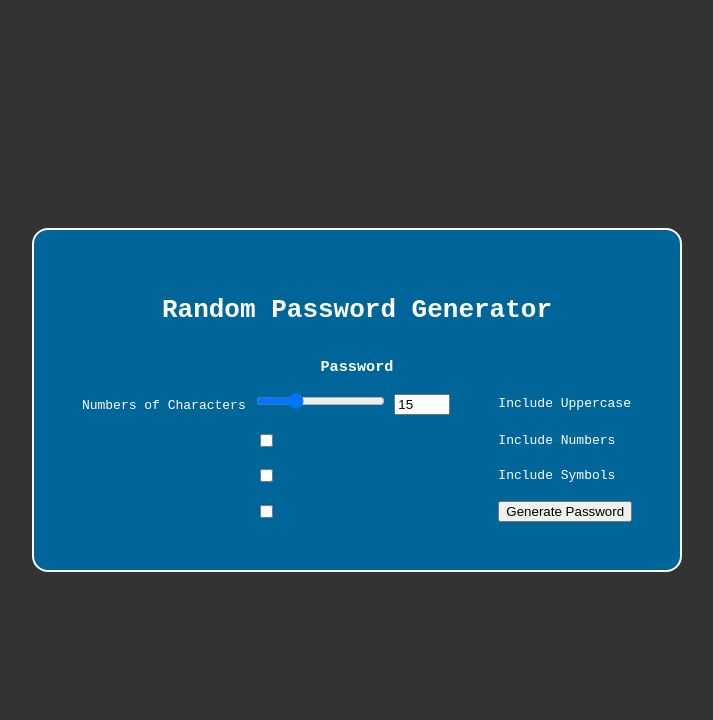
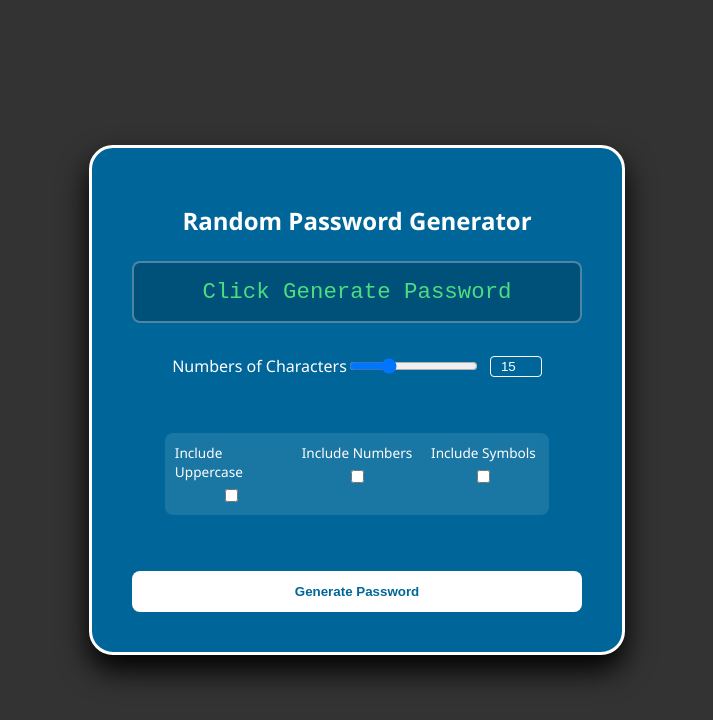
Before and after one commit to AndereX-dev/Random_Password_Generator, a website: page views/Index.html in a window 1280 px wide. Shown: the whole page, without its empty margins (283-996 px from the left). Drawn offline with Linux system fonts and the light colour scheme; files whose address does not match are found by name.

Commit message:
Changed HTML-structure and Added some more to the CSS-file

```diff
--- a/public/styles.css
+++ b/public/styles.css
@@ -1,5 +1,5 @@
 :root {
-    --primary-color: #006699;
+    --primary-blue: #006699;
     --white: #ffffff;
 }
 
@@ -11,25 +11,109 @@ body {
     display: flex;
     justify-content: center;
     align-items: center;
-    font-family: monospace;
+    font-family: 'Segoe UI', sans-serif;
 }
 
 .container {
-    background-color: var(--primary-color);
-    padding: 3rem;
-    border-radius: 1rem;
-    border: 2px solid var(--white);
-    display: flex;
-    justify-content: center;
-    align-items: center;
-    flex-direction: column;
+    background-color: var(--primary-blue);
+    padding: 2.5rem;
+    border-radius: 1.5rem;
+    border: 3px solid var(--white);
+    width: 450px;
+    box-shadow: 0 15px 30px rgba(0, 0, 0, 4);
+}
+
+h1 {
+    font-size: 1.5rem;
+    text-align: center;
+    margin-bottom: 1.5rem;
 }
 
 .password-form {
-    display: grid;
-    grid-template-columns: auto auto;
-    row-gap: 1rem;
-    column-gap: 3rem;
+    display: flex;
+    flex-direction: column;
+    gap: 1rem;
+    width: 100%;
     justify-content: center;
     align-items: center;
 }
+
+.password-display {
+    background-color: rgba(0, 0, 0, 0.2);
+    border: 2px solid rgba(255, 255, 255, 0.3);
+    padding: 1rem;
+    border-radius: 0.5rem;
+    text-align: center;
+    font-family: monospace;
+    font-size: 1.4rem;
+    margin-bottom: 2rem;
+    min-height: 1.5rem;
+    color: #4ade80;
+}
+
+.setting-group {
+    display: flex;
+    justify-content: space-between;
+    align-items: center;
+    margin-bottom: 1rem;
+}
+
+.checkbox-container {
+    display: flex;
+    justify-content: space-between;
+    gap: 15px;
+    margin: 1.5rem 0;
+    background: rgba(255, 255, 255, 0.1);
+    padding: 10px;
+    border-radius: 8px;
+}
+
+.checkbox-item {
+    display: flex;
+    flex-direction: column;
+    align-items: center;
+    flex: 1;
+    font-size: 0.85rem;
+    gap: 5px;
+}
+
+.range-container {
+    display: flex;
+    align-items: center;
+    gap: 10px;
+}
+
+input[type="number"] {
+    width: 40px;
+    background: transparent;
+    border-radius: 4px;
+    border: 1px solid white;
+    color: white;
+    padding: 2px 5px;
+    border-radius: 4px;
+    text-align: center;
+}
+
+input [type="checkbox"] {
+    width: 18px;
+    height: 18px;
+    cursor: pointer;
+}
+
+.btn {
+    width: 100%;
+    margin-top: 1rem;
+    padding: 0.8rem;
+    border: none;
+    border-radius: 0.5rem;
+    background-color: var(--white);
+    color: var(--primary-blue);
+    font-weight: bold;
+    cursor: pointer;
+    transition: 0.2s ease;
+}
+
+.btn:hover {
+    background-color: #f0f0f0;
+    transform: translateY(-2px);
+}
--- a/views/Index.html
+++ b/views/Index.html
@@ -10,24 +10,35 @@
 <body>
     <div class="container">
         <h1>Random Password Generator</h1>
-        <h3>Password</h3>
+
+        <div class="password-display" id="password-display">Click Generate Password</div>
+
         <form class="password-form">
-            <div>
+            <div class="setting-group">
                 <label for="">Numbers of Characters</label>
+                <div class="range-container">
                     <input type="range" min="1" max="50" value="15" id="characterAmountRange">
                     <input type="number" min="1" max="50" value="15" id="characterAmountNumber">
                 </div>
+            </div>
 
+            <div class="checkbox-container">
+                <div class="checkbox-item">
                     <label for="includeUppercase">Include Uppercase</label>
                     <input type="checkbox" id="includeUppercase">
+                </div>
 
+                <div class="checkbox-item">
                     <label for="includeNumbers">Include Numbers</label>
                     <input type="checkbox" id="includeNumbers">
+                </div>
 
+                <div class="checkbox-item">
                     <label for="includeSymbols">Include Symbols</label>
                     <input type="checkbox" id="includeSymbols">
-
-            <button type="submit">Generate Password</button>
+                </div>
+            </div>
+            <button type="submit" class="btn">Generate Password</button>
         </form>
     </div>
 </body>
```
Lines whose indentation alone changed are shown as unchanged.
